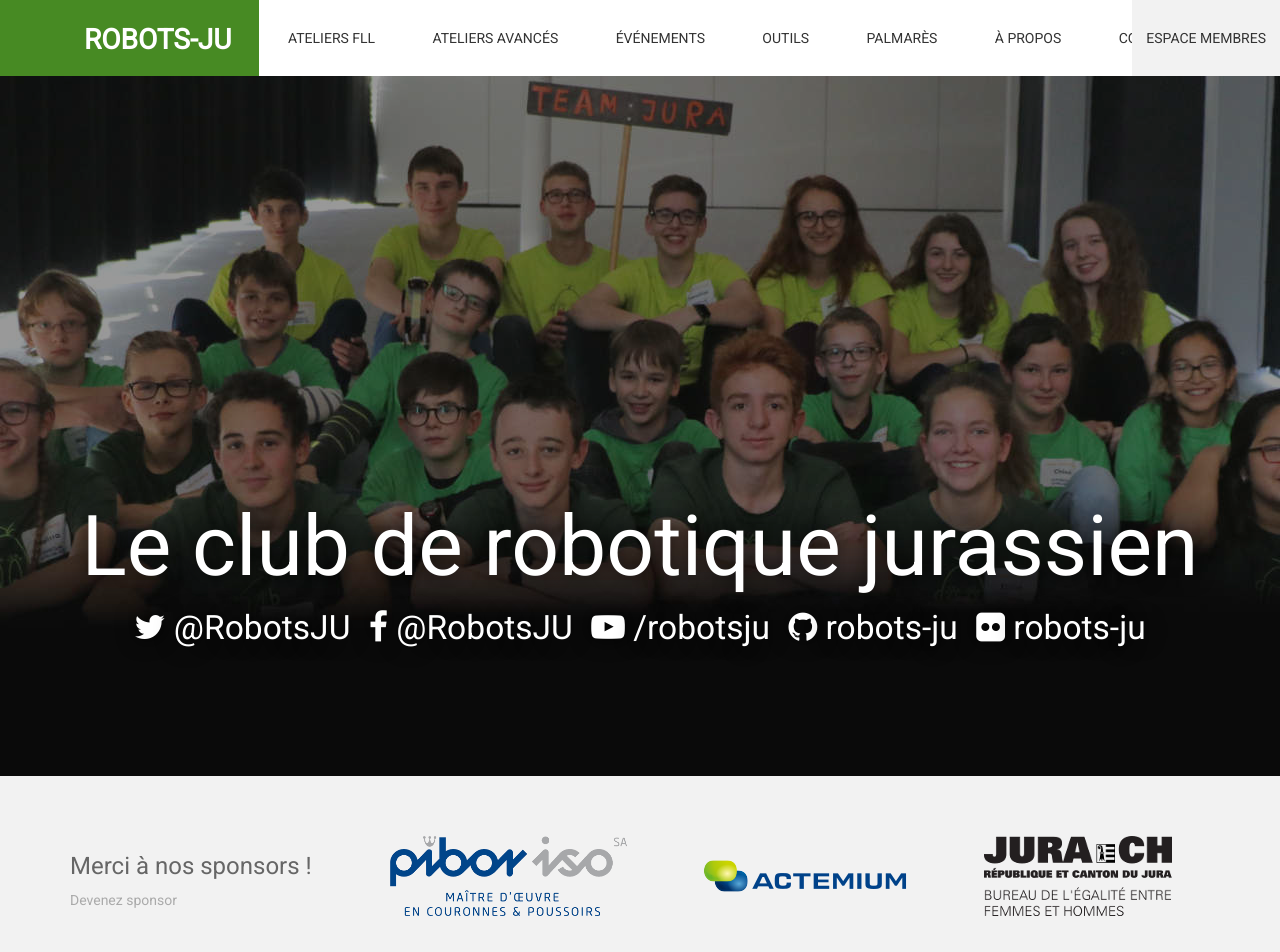
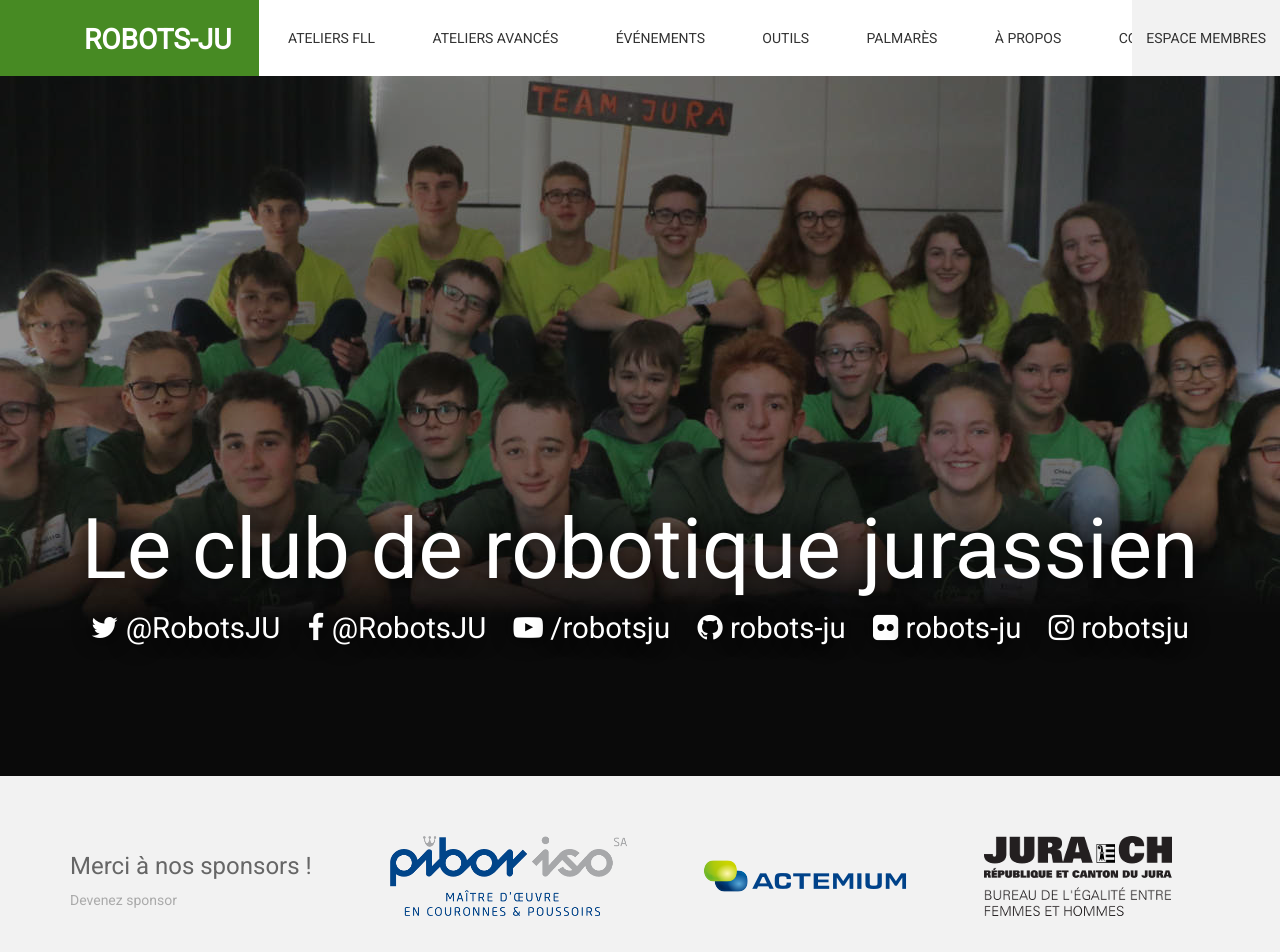
Before and after one commit to robots-ju/robots-ju.ch, a Jekyll site: the page built from index.md, in a window 1280 px wide. Shown: the top 952 px of the page. Built offline with Jekyll 4.4.1, drawn with Linux system fonts in a browser that asks for light colours; comment, search, counter and statistics services are not loaded; grey boxes are pictures that could not be loaded.

Commit message:
Ajout Instagram

```diff
--- a/_config.yml
+++ b/_config.yml
@@ -84,5 +84,9 @@ social_links:
     url: https://www.flickr.com/photos/robots-ju/
     label: "robots-ju"
     icon: flickr
+  - title: Instagram
+    url: https://www.instagram.com/robotsju/
+    label: "robotsju"
+    icon: instagram
 
 contact_form_url: https://forms.robots-ju.ch/forms/site-contact
--- a/_sass/robotsju/_banner.scss
+++ b/_sass/robotsju/_banner.scss
@@ -41,11 +41,11 @@ $banner-extended-height: 700px;
             list-style: none;
             margin: 0;
             padding: 0;
-            font-size: 0.8em;
+            font-size: 0.7em;
 
             li {
                 display: inline-block;
-                padding: 0 5px;
+                padding: 0 10px;
 
                 a {
                     display: block;
```
